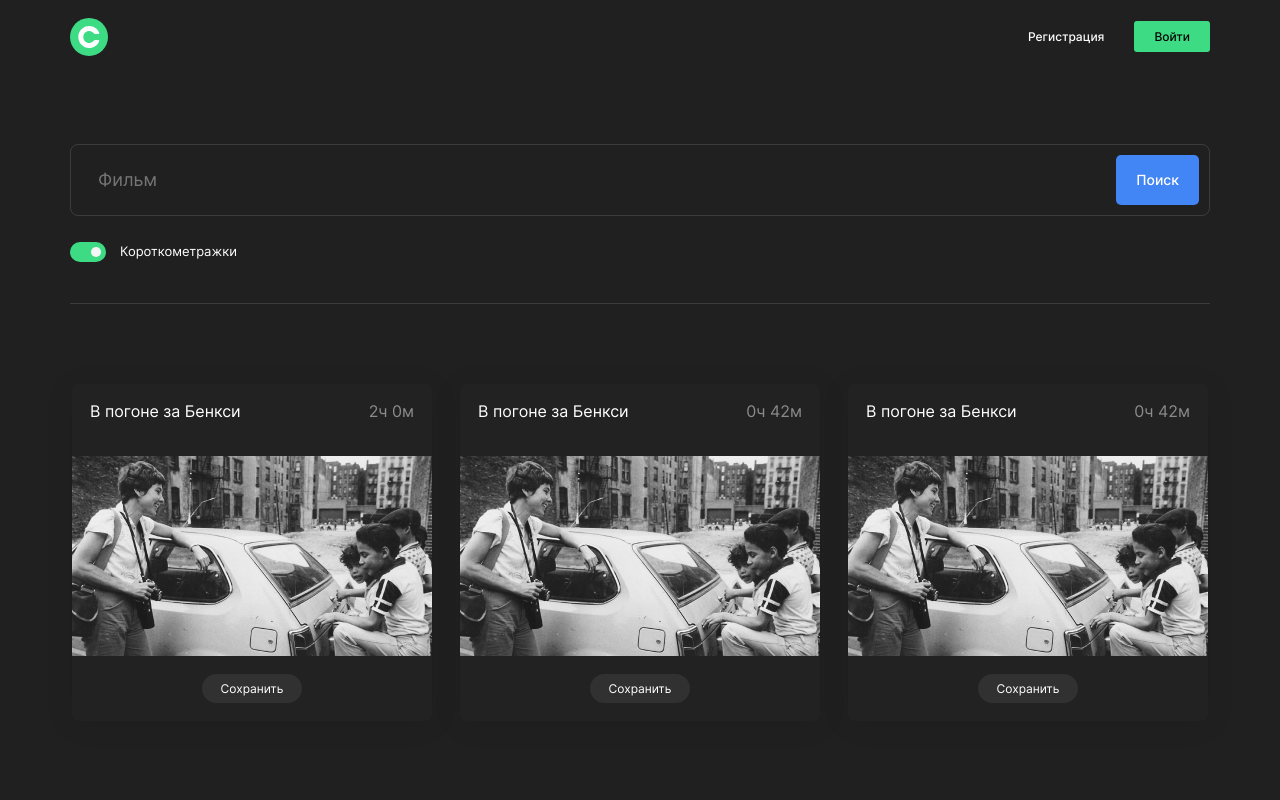
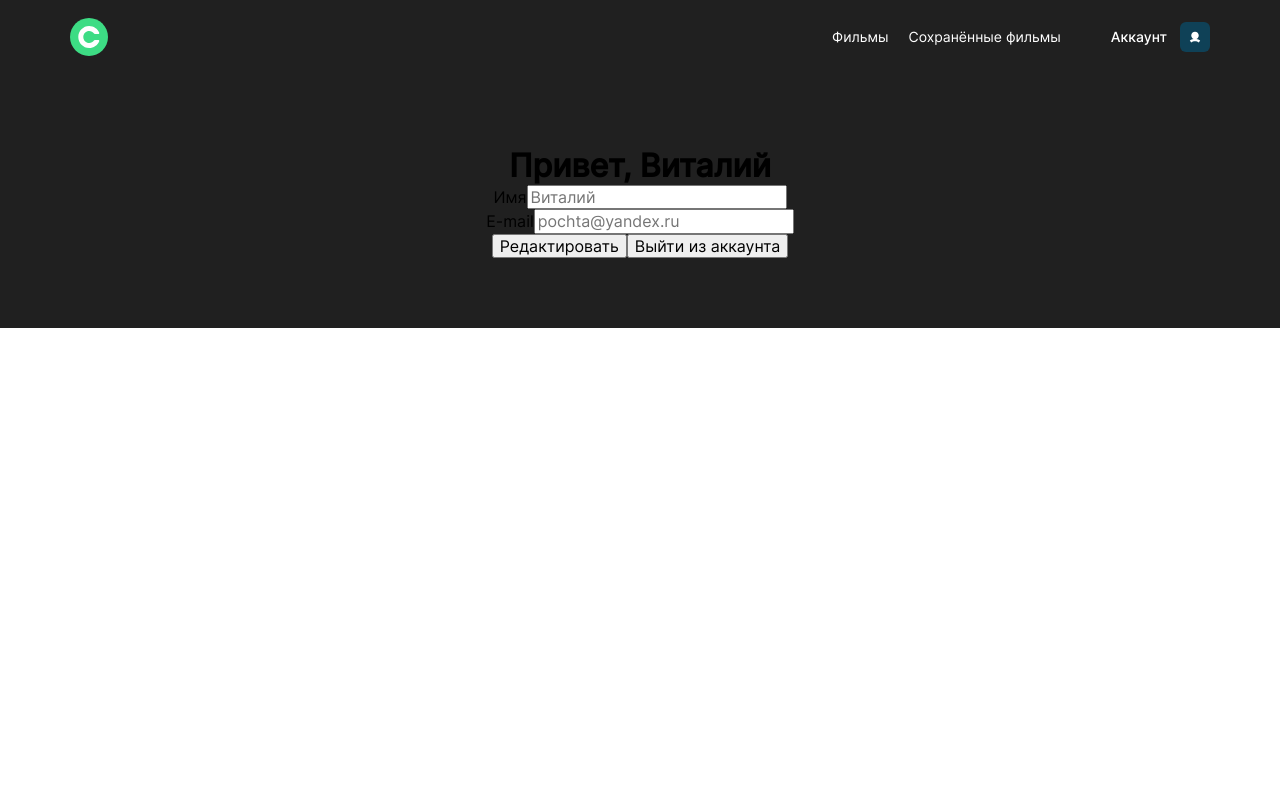
Before and after one commit to OddyHater/movies-explorer-frontend, a React (Create React App) app: page / in a window 1280 px wide. Shown: the top 800 px of the page. Built offline with nearby package versions, Linux system fonts and the light colour scheme.

Commit message:
profile-form component

```diff
--- a/src/components/App/App.jsx
+++ b/src/components/App/App.jsx
@@ -4,15 +4,23 @@ import Main from "../../pages/Main/Main";
 import Movies from "../../pages/Movies/Movies";
 import NotFound from "../../pages/NotFound/NotFound";
 import SavedMovies from "../../pages/SavedMovies/SavedMovies";
+import Profile from "../../pages/Profile/Profile";
+import { UserContext } from "../../contexts/UserContext";
+
+const user = {
+  name: 'Виталий',
+  email: 'pochta@yandex.ru'
+};
 
 function App() {
   return (
-    <>
+    <UserContext.Provider value={user}>
       {/* <Main /> */}
       {/* <Movies /> */}
       {/* <NotFound /> */}
-      <SavedMovies />
-    </>
+      {/* <SavedMovies /> */}
+      <Profile />
+    </UserContext.Provider>
   );
 }
 
--- a/src/components/NavigationList/NavigationList.jsx
+++ b/src/components/NavigationList/NavigationList.jsx
@@ -1,10 +1,10 @@
 import React from 'react';
 
-import logButtonImage from '../../images/svg/log-button-image.svg'
+import logButtonImage from '../../images/svg/log-button-image.svg';
 import './navigation-list.css';
 
 const NavigationList = () => {
-  const isAuth = false;
+  const isAuth = true;
 
   return (
    <>
--- /dev/null
+++ b/src/components/ProfileForm/ProfileForm.jsx
@@ -0,0 +1,30 @@
+import React from 'react';
+
+import './profile-form.css';
+
+import Wrapper from '../Wrapper/Wrapper';
+
+const ProfileForm = ({ userData }) => {
+
+  return (
+    <Wrapper modifier={'profile-form'}>
+      <h1 className='profile-form__title'>Привет, {userData?.name}</h1>
+      <form className='profile-form'>
+        <div className="profile-form__input-container">
+          <label htmlFor="name">Имя</label>
+          <input className='profile-form__input' type="text" name='name' id='name' placeholder={userData?.name} />
+        </div>
+        <div className="profile-form__input-container">
+          <label htmlFor="email">E-mail</label>
+          <input className='profile-form__input' type="text" name='email' id='email' placeholder={userData?.email} />
+        </div>
+        <div className="profile-form__button-container">
+          <button className='profile-form__submit' type='submit'>Редактировать</button>
+          <button className='profile-form__submit' type='button'>Выйти из аккаунта</button>
+        </div>
+      </form>
+    </Wrapper>
+  );
+};
+
+export default ProfileForm;
--- /dev/null
+++ b/src/components/ProfileForm/profile-form.css
@@ -0,0 +1,31 @@
+.profile-form {
+  display: flex;
+  flex-direction: column;
+  align-items: center;
+}
+
+.profile-form__wrapper {
+  max-width: 410px;
+  box-sizing: border-box;
+  padding: 74px 0 70px 0;
+}
+
+.profile-form__title {
+  text-align: center;
+}
+
+.profile-form__input-container {
+
+}
+
+.profile-form__input {
+
+}
+
+.profile-form__button-container {
+
+}
+
+.profile-form__submit {
+
+}
--- /dev/null
+++ b/src/contexts/UserContext.js
@@ -0,0 +1,3 @@
+import { createContext } from "react";
+
+export const UserContext = createContext(null);
--- /dev/null
+++ b/src/pages/Profile/Profile.jsx
@@ -0,0 +1,20 @@
+import React, { useContext } from 'react';
+
+import './profile.css';
+
+import Header from '../../components/Header/Header';
+import ProfileForm from '../../components/ProfileForm/ProfileForm';
+import { UserContext } from '../../contexts/UserContext';
+
+const Profile = () => {
+  const user = useContext(UserContext);
+
+  return (
+    <div className='profile'>
+      <Header isOnMain={false} />
+      <ProfileForm userData={user} />
+    </div>
+  );
+};
+
+export default Profile;
--- /dev/null
+++ b/src/pages/Profile/profile.css
@@ -0,0 +1,3 @@
+.profile {
+  background-color: var(--bg-main);
+}
```
Also changed, not shown: src/components/Navigation/Navigation.jsx (+1 -6 lines).
